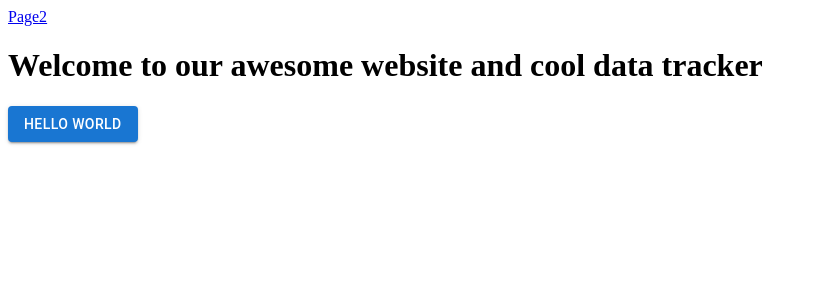
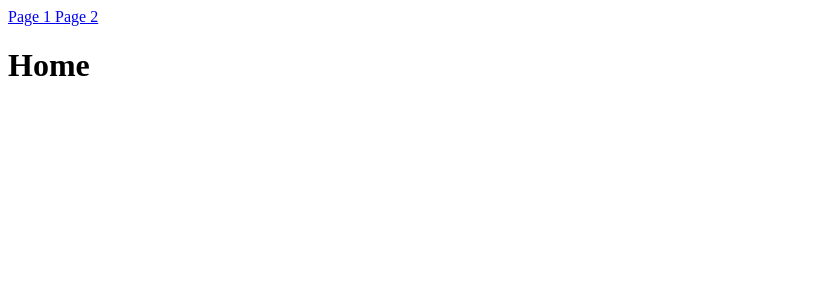
Before and after one commit to Physlex/HackED2025, a React app in the folder src-vite/: page / in a window 1280 px wide. Shown: the top 300 px of the page, without its empty margins (0-818 px from the left). Built offline with nearby package versions, Linux system fonts and the light colour scheme; the HTML template or start-up script is replaced by a standard one.

Commit message:
Slowly reactmaxxing

```diff
--- a/src-vite/src/Layout.tsx
+++ b/src-vite/src/Layout.tsx
@@ -10,9 +10,9 @@ import {
     createBrowserRouter,
     createRoutesFromElements
 } from 'react-router-dom';
-
-import { Page1 } from './pages';
-import { Page2 } from './pages/';
+import  Home  from './pages/Home';
+import  Page1  from './pages/Page1';
+import Page2 from './pages/Page2';
 
 /**
  * Layout for the application.
@@ -28,8 +28,9 @@ export default function Layout(): JSX.Element {
 // Browser router to be used in the application
 export const layoutRouter = createBrowserRouter(createRoutesFromElements(
     <Route element={<Layout />} >
-        <Route path="/" element={<Page1 />} />
-        <Route path="/" element={<Page2 />} />
+        <Route path="/" element={<Home />} />
+        <Route path="/page1" element={<Page1 />} />
+        <Route path="/page2" element={<Page2 />} />
     </Route>
 ),
 {
--- a/src-vite/src/pages/Home.tsx
+++ b/src-vite/src/pages/Home.tsx
@@ -1,8 +1,17 @@
+import { Link } from "react-router-dom";
+
+
 export default function Home() {
     return (
         <div>
+            <nav>
+                <Link to="/page1">Page 1 </Link>
+                <Link to="/page2">Page 2</Link>
+            </nav>
             <h1>
                 Home
+
+
             </h1>
         </div>
     )
--- a/src-vite/src/pages/Page1.tsx
+++ b/src-vite/src/pages/Page1.tsx
@@ -12,6 +12,7 @@ export default function Page1() {
     return (
         <div className="Page1">
             <nav>
+            <Link to="/">Home </Link>
             <Link to="/Page2">Page2</Link>
 
             </nav>
--- a/src-vite/src/pages/Page2.tsx
+++ b/src-vite/src/pages/Page2.tsx
@@ -1,6 +1,12 @@
+import { Link } from "react-router-dom"
+
 export default function Page2() {
     return (
         <div className="Page2">
+            <nav>
+                <Link to="/">Home </Link>
+                <Link to="/Page1">Page1</Link>
+            </nav>
             <h1>
                 Page 2
             </h1>
```
Also changed, not shown: 1 other file (tests, documents, lock files or other folders).
